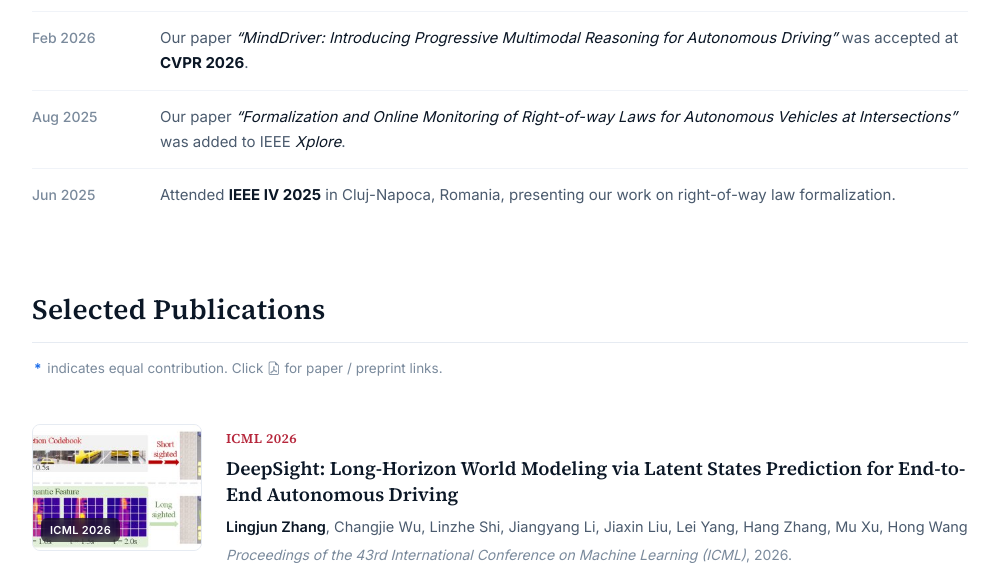
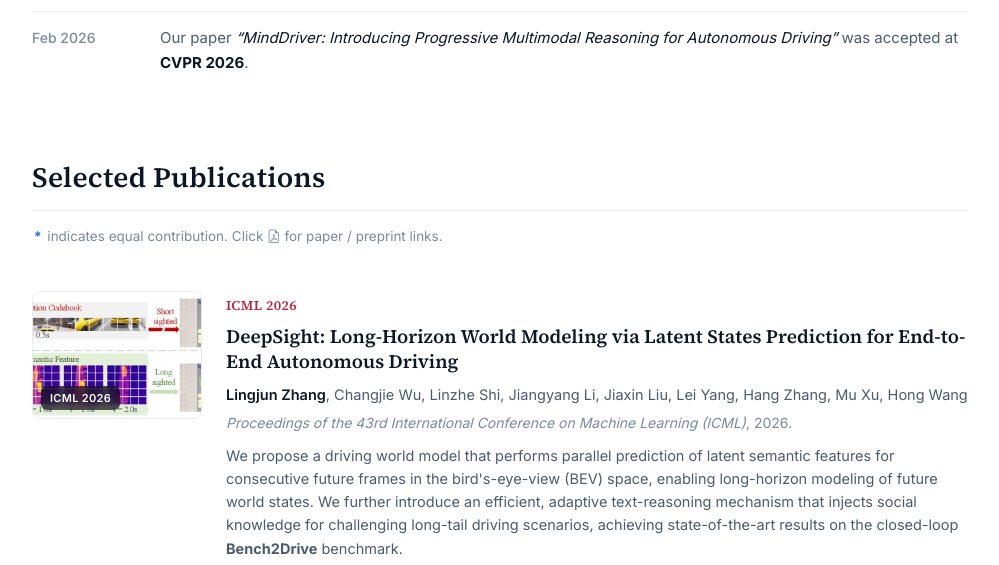
Before and after one commit to hotdogcheesewhite/zhanglingjun.github.io, a plain HTML site: page index.html in a window 1280 px wide. Shown: the part 1362-1927 px from the top of the page, without its empty margins (140-1139 px from the left). Drawn offline with nearby package versions, Linux system fonts and the light colour scheme.

Commit message:
Update index.html

```diff
--- a/index.html
+++ b/index.html
@@ -127,14 +127,7 @@
           <span class="news-date">Feb 2026</span>
           <span class="news-text">Our paper <em>“MindDriver: Introducing Progressive Multimodal Reasoning for Autonomous Driving”</em> was accepted at <strong>CVPR 2026</strong>.</span>
         </li>
-        <li>
-          <span class="news-date">Aug 2025</span>
-          <span class="news-text">Our paper <em>“Formalization and Online Monitoring of Right-of-way Laws for Autonomous Vehicles at Intersections”</em> was added to IEEE <em>Xplore</em>.</span>
-        </li>
-        <li>
-          <span class="news-date">Jun 2025</span>
-          <span class="news-text">Attended <strong>IEEE IV 2025</strong> in Cluj-Napoca, Romania, presenting our work on right-of-way law formalization.</span>
-        </li>
+
       </ul>
     </section>
 
@@ -252,7 +245,7 @@
     <section id="contact" class="section">
       <h2 class="section-title">Contact</h2>
       <div class="contact-card">
-        <div class="contact-row"><i class="bi bi-envelope-fill"></i><span>zhanglingjun [at] mails.tsinghua.edu.cn</span></div>
+        <div class="contact-row"><i class="bi bi-envelope-fill"></i><span>zhanglj24@mails.tsinghua.edu.cn
         <div class="contact-row"><i class="bi bi-geo-alt-fill"></i><span>Beijing, China</span></div>
         <div class="contact-row"><i class="bi bi-building"></i><span>Tsinghua University · M.S. Student</span></div>
         <div class="contact-row"><i class="bi bi-github"></i><a href="https://github.com/hotdogcheesewhite" target="_blank" rel="noopener">github.com/hotdogcheesewhite</a></div>
```
